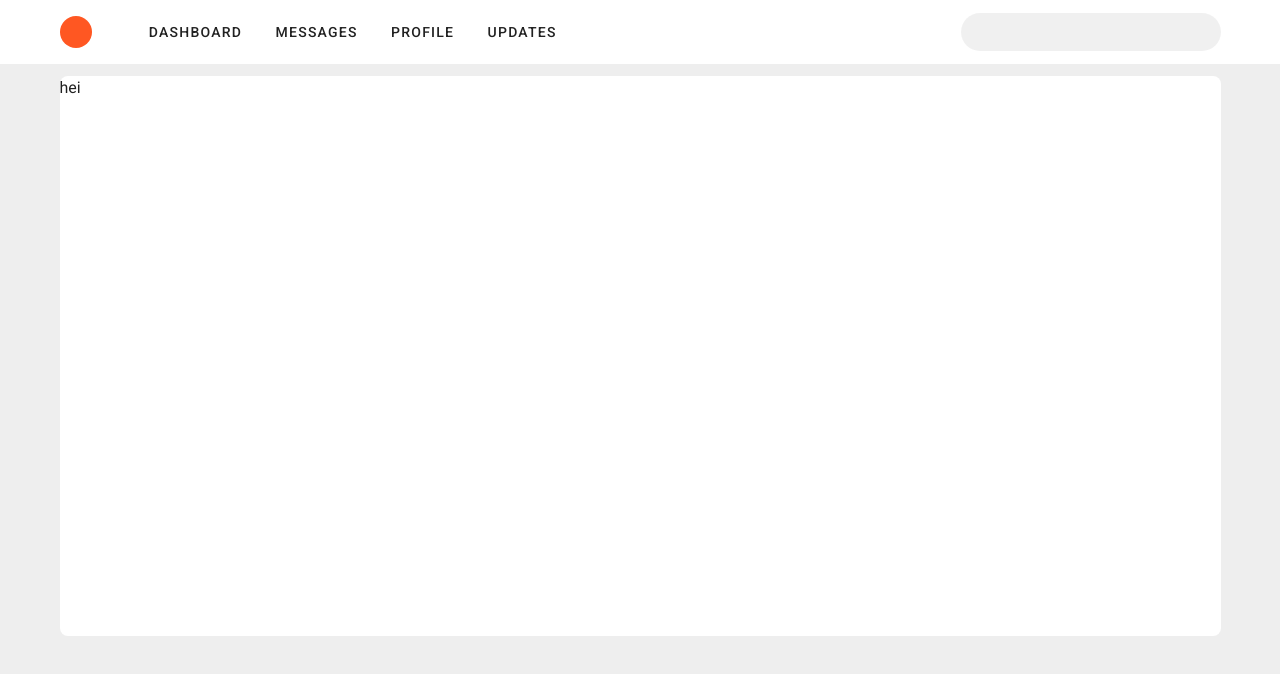
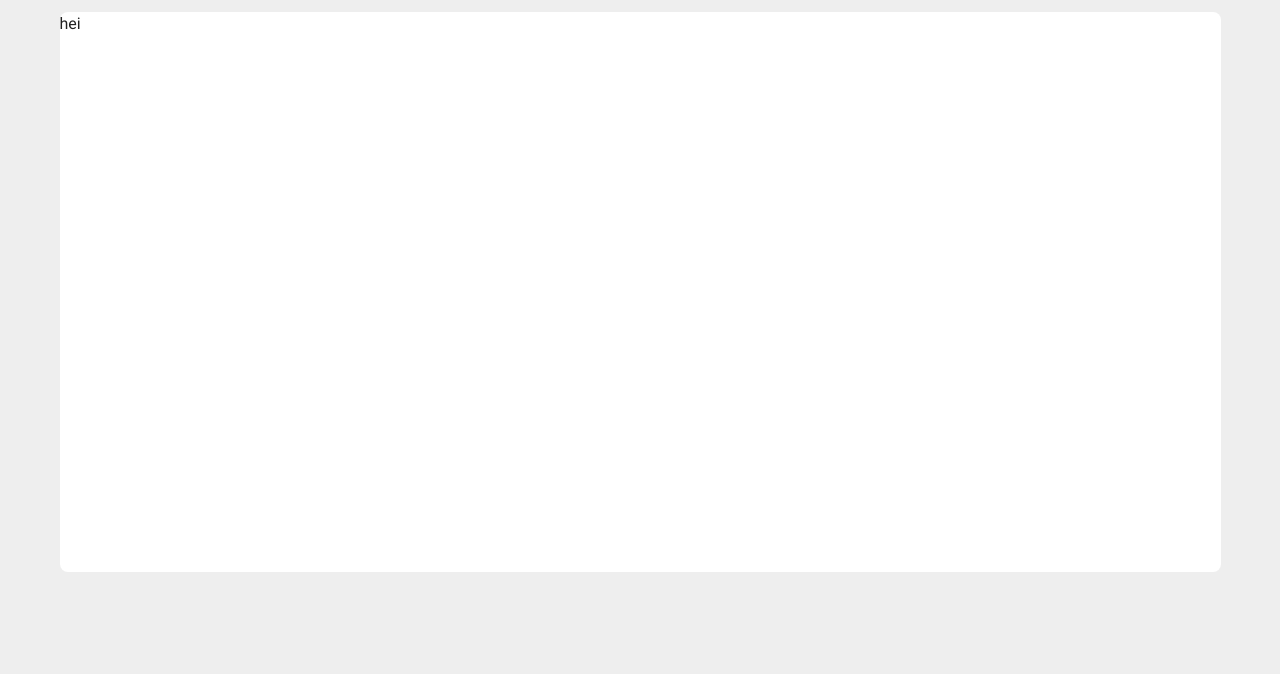
Before and after one commit to tomhaakon/oppgave11_freshstart, a Vue app: page / in a window 1280 px wide. Shown: the top 674 px of the page. Built offline with nearby package versions, Linux system fonts and the light colour scheme.

Commit message:
save for reboot

```diff
--- a/src/App.vue
+++ b/src/App.vue
@@ -1,27 +1,5 @@
 <template>
   <v-app id="inspire">
-    <v-app-bar app color="white" flat>
-      <v-container class="py-0 fill-height">
-        <v-avatar class="mr-10" color="secondary" size="32"></v-avatar>
-
-        <v-btn v-for="link in links" :key="link" text>
-          {{ link }}
-        </v-btn>
-
-        <v-spacer></v-spacer>
-
-        <v-responsive max-width="260">
-          <v-text-field
-            dense
-            flat
-            hide-details
-            rounded
-            solo-inverted
-          ></v-text-field>
-        </v-responsive>
-      </v-container>
-    </v-app-bar>
-
     <v-main class="grey lighten-3">
       <v-container>
         <v-row>
@@ -39,8 +17,6 @@
 
 <script>
 export default {
-  data: () => ({
-    links: ["Dashboard", "Messages", "Profile", "Updates"],
-  }),
+  data: () => ({}),
 };
 </script>
```
Also changed, not shown: src/components/navigate/nagBar.vue (added, +26 -0 lines).
